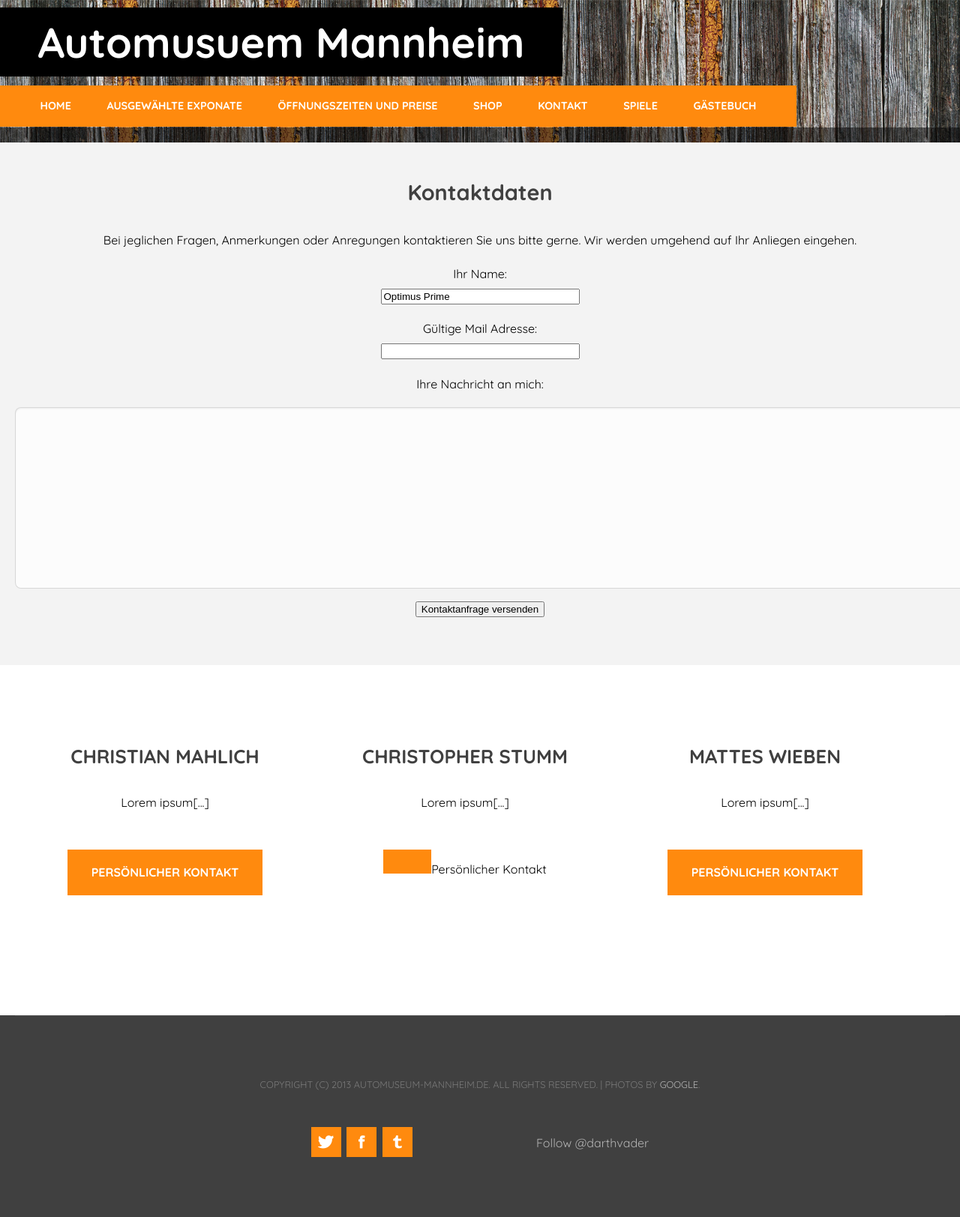
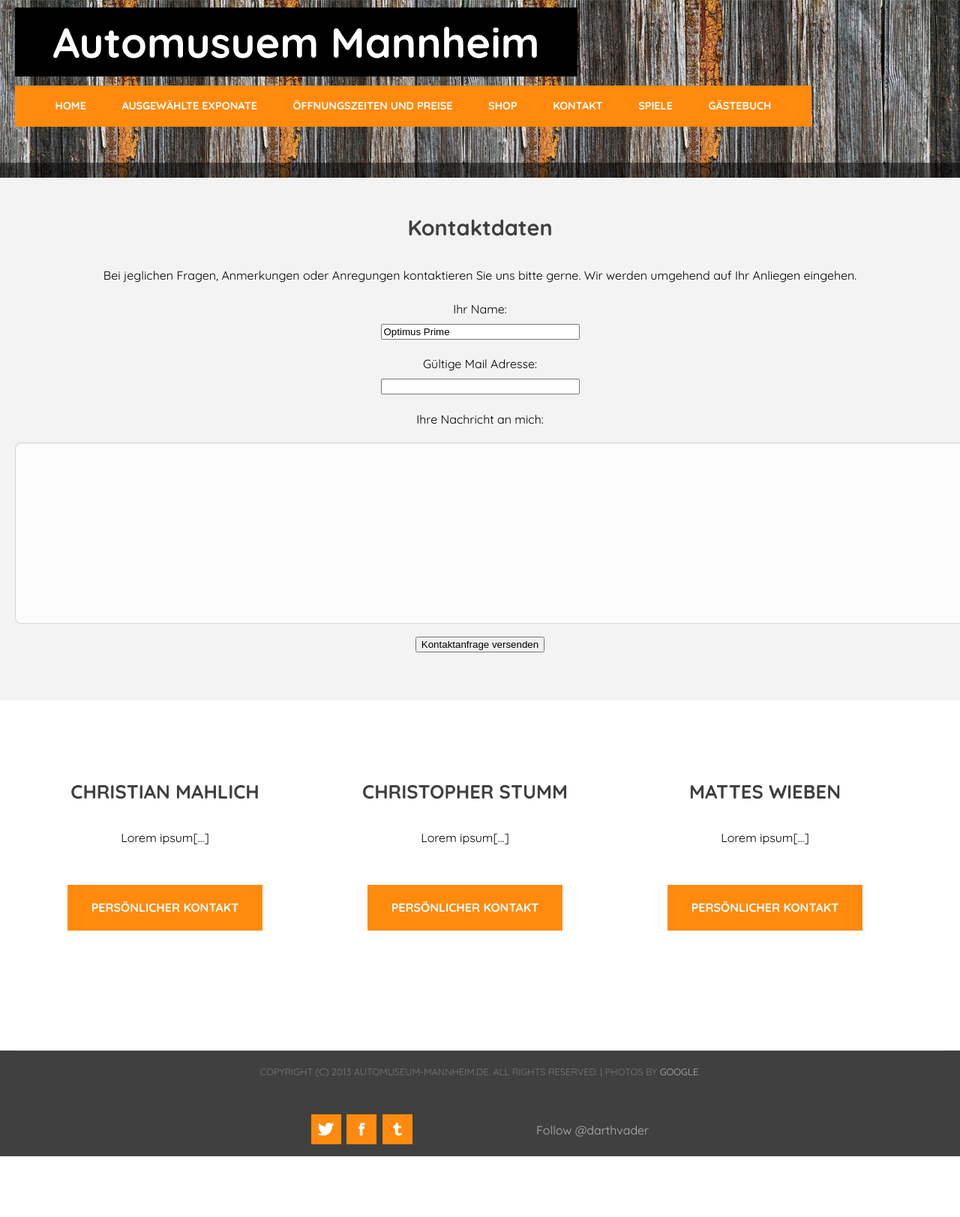
Before and after one commit to chrizzTs/Museum, a PHP site: page /Kontakt.php in a window 1280 px wide. Shown: the whole page at 75% size. After the commit the page ends 1542 px from the top, so only its background shows below. Run offline with PHP 8.4, Linux system fonts and the light colour scheme; some libraries are stand-ins or nearby versions; grey boxes are pictures that could not be loaded.

Commit message:
Kontaktanfrage repariert

```diff
--- a/Kontakt.php
+++ b/Kontakt.php
@@ -28,13 +28,12 @@
 			</div>
 			<p>Lorem ipsum[...]</p>
 			<a href="mailto:c.mahlich@gmail.com?Subject=Museumsanfrage"target="_top" class="button">Pers&ouml;nlicher Kontakt</a> </div>
-		<div id="tbox2">
+				<div id="tbox2">
 			<div class="title">
 				<h2>Christopher Stumm</h2>
 			</div>
 			<p>Lorem ipsum[...]</p>
-			<a href="mailto:christopher@stumms.com?Subject=Museumsanfrage"target="_top" class="button"></a>Pers&ouml;nlicher Kontakt </div>
-		<div id="tbox3">
+			<a href="mailto:christopher@stumms.com?Subject=Museumsanfrage"target="_top" class="button">Pers&ouml;nlicher Kontakt</a> </div>		<div id="tbox3">
 			<div class="title">
 				<h2>Mattes Wieben</h2>
 			</div>
--- a/default.css
+++ b/default.css
@@ -63,6 +63,15 @@
                 margin: 0px auto;
 
         }
+
+
+	#shopitem
+	{
+		width: 1200px;
+		background-color: aqua;
+		height: 300px;
+	}
+
 
 
         textarea
@@ -324,15 +333,13 @@
 
                 position: relative;
                 overflow: hidden;
-                padding: 10px 0em 10em 0em;
+                padding: 10px 0em 2em 0em;
                 background: url(images/bg01.jpg) repeat-x center top;
                 border-bottom: 20px solid rgba(0,0,0,.5);
         }
 
         #header
         {
-        position: absolute;
-        z-index:2;
         }
 
 
@@ -545,7 +552,7 @@
         #copyright
         {
                 overflow: hidden;
-                padding: 5em 0em;
+                padding: 1em 0em;
                 border-top: 1px solid rgba(255,255,255,0.08);
                 text-align: center;
         }
@@ -667,6 +674,13 @@
 height: 100px;
 }
 
+
+div.webshopItem
+	{
+		width : 800px;
+		height : 200px;
+		color :#ffa300;
+	}
 
 
 /*********************************************************************************/
```
